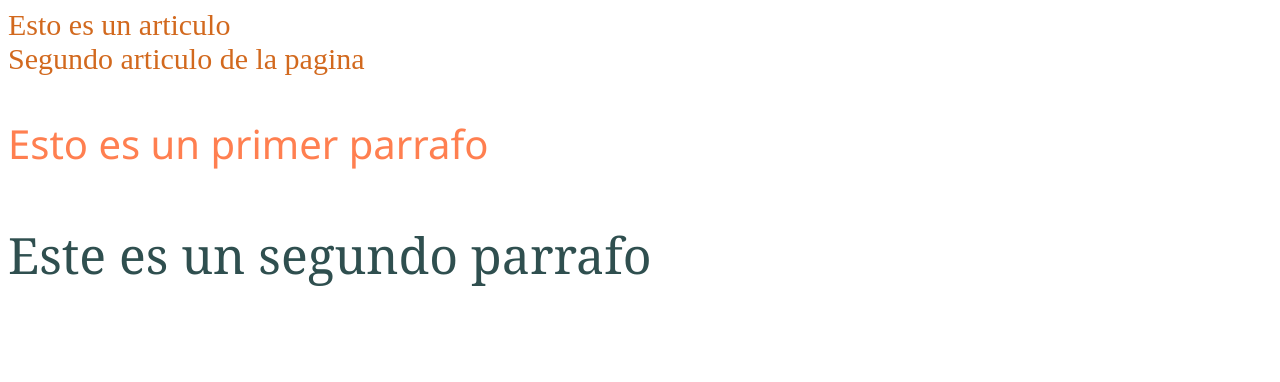
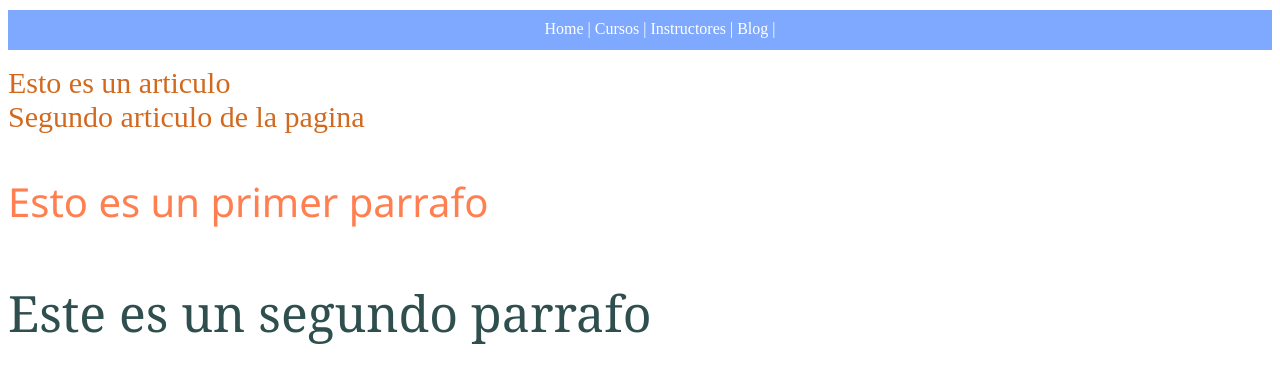
Before and after one commit to matiasAdrian/Aprendiendo-HTML-y-CSS, a plain HTML site: page Index.html in a window 1280 px wide. Drawn offline with Linux system fonts and the light colour scheme.

Commit message:
vimos que son y como dar estilo a pseudo clases y pseudo elementos

```diff
--- a/Index.html
+++ b/Index.html
@@ -10,7 +10,14 @@
 </head>
 <body>
     <header>
-        <nav></nav>
+        <nav>      <!-- barra de navegacion-->
+            <ul class="main-nav">    <!-- lista desordenada-->
+                <li class="main-nav__item"><a href="">Home</a><!--el elemento de lista es un link clicable--></li>    <!--item de lista-->
+                <li class="main-nav__item"><a href="">Cursos</a></li>
+                <li class="main-nav__item"><a href="">Instructores</a></li>
+                <li class="main-nav__item"><a href="">Blog</a></li>
+            </ul>
+        </nav>
     </header>
     <main>
         <section>
--- a/css/style.css
+++ b/css/style.css
@@ -14,3 +14,37 @@ article{
     font-size: 50px;
     color: darkslategray;
 }
+
+.main-nav {
+    margin-top: 10px;
+    list-style: none;   /**quita los puntos a la lista desordenada**/
+    background-color: #7fa9ff;
+    padding-top: 10px;
+    text-align: center; /**centra el texto que en este caso es de el elemento "a" dentro de main-nav__item**/
+}
+.main-nav__item {
+    display: inline-block;
+    height: 30px;
+}
+.main-nav__item a {     /** la "a" hace referencia al elemento a dentro de main-nav__item para ser mas especifico**/
+    color: white;
+    text-decoration: none;
+}
+
+
+/* Pseudo clases: Define el estilo
+de un estado especial de un elemento. */
+
+.main-nav__item a:hover {   /**hover es cuando el mouse esta ensima del elemento**/
+    color: blue;
+}
+.main-nav__item a:active {  /**active es cuando clickeas el elemento**/
+    color: red;
+}
+
+/*Pseudo elementos: Define el estilo de una
+parte especifica de un elemento.*/
+
+.main-nav__item a::after {  /*  ::after es un pseudo elemento que va despes de, en este caso, el main-nav__item*/
+    content: " | ";
+}
```
